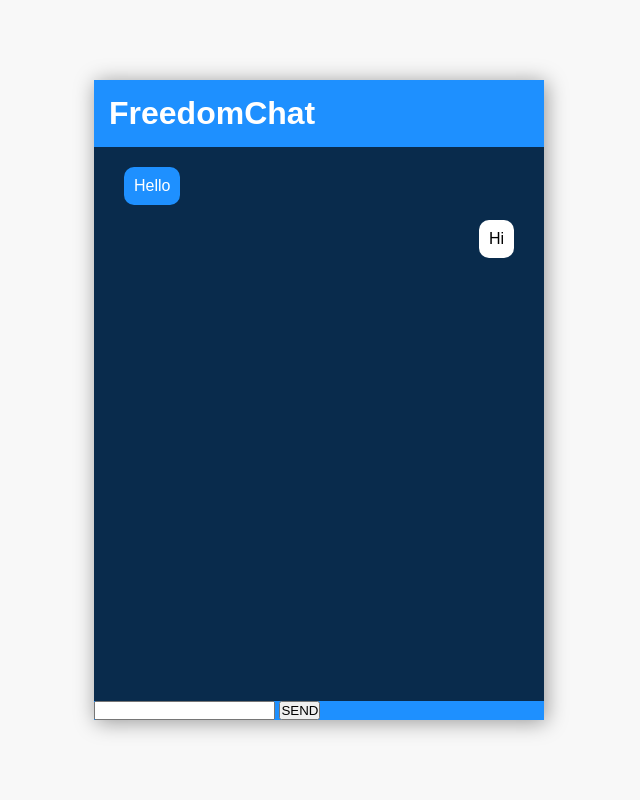
After one commit to Supragroza34/Supragroza34.github.io, a PHP site: page / in a window 1280 px wide. The commit adds this page. Shown: the whole page, without its empty margins (321-961 px from the left). Run offline with PHP 8.4, Linux system fonts and the light colour scheme.

Commit message:
Add files via upload

```diff
--- /dev/null
+++ b/index.html
@@ -0,0 +1,29 @@
+<!DOCTYPE html>
+<html>
+<head>
+	<title>Chat</title>
+	<link rel="stylesheet" type="text/css" href="style.css">
+</head>
+<body>
+
+
+<div class="container">
+	<div class="header">
+		<h1>FreedomChat</h1>
+	</div>
+	<div class="body">
+		<p class= "message">Hello</p>
+		<p class= "message user_message">Hi</p>
+	</div>
+	<div class="footer">
+		<form>
+			<input type="text" name="">
+			<button>SEND</button>
+		</form>
+	</div>
+</div>
+
+
+</body>
+
+</html>
--- a/style.css
+++ b/style.css
@@ -1,37 +1,51 @@
+*{
+	margin: 0;
+	padding: 0;
+	font-family: sans-serif;
+	box-sizing: border-box;
+}
+
 body{
-
-  background-color: black;
+	height: 100vh;
+	background-color: #f8f8f8;
+	display: flex;
+	justify-content: center;
+	align-items: center;
 
 }
 
-h1 {
-
-  color: Orange;
+.container{
+	width: 450px;
+	height: 80vh;
+	display: flex;
+	flex-direction: column;
+	box-shadow: 2px 2px 20px rgba(0,0,0,0.4);
+	background-color: dodgerblue;
+}
+.header h1{
+	color: white;
+	padding: 15px;
 
 }
-
-p {
-
-  border: 2px solid white;
+.body{
+	flex: 1;
+	color:white;
+	background-color:  rgba(0,0,0,0.7);
+	padding: 20px 30px;
 
 }
-
-.cuerpo{
-
-    background-image:url("Linkeldn.png");
-
-    height: 200px;
-
-    background-size: bottom;
-
-    display:flex;
-
-    justify-content: center;
-
-    align-items: center;
-
-    flex-direction: column;
+.message{
+	background-color: dodgerblue;
+	padding: 10px;
+	color: white;
+	width: fit-content;
+	border-radius: 10px;
+	margin-bottom: 15px;
 
 }
+.user_message{
+	margin-left: auto;
+	background-color: white;
+	color:black;
 
-margin-left: -30px;
+}
```
